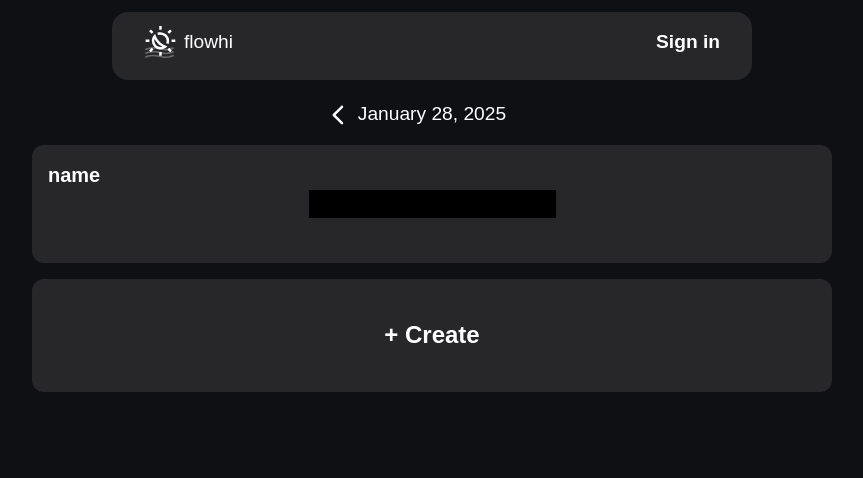
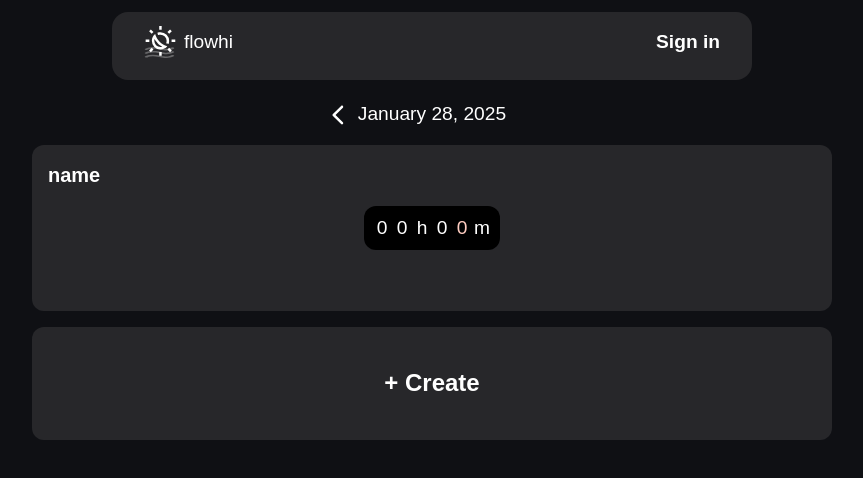
Before and after one commit to ClemPera/flowhi, a React (Vite) app in the folder frontend/: page / in a window 1280 px wide. Shown: the top 478 px of the page, without its empty margins (208-1071 px from the left). Built offline with nearby package versions, Linux system fonts and the light colour scheme; no server answers; a web font is replaced by a local one.

Commit message:
time blink+ input

```diff
--- a/frontend/package.json
+++ b/frontend/package.json
@@ -16,6 +16,7 @@
     "@mui/icons-material": "^6.3.1",
     "@mui/material": "^6.3.1",
     "@tailwindcss/vite": "^4.0.3",
+    "motion": "^12.4.7",
     "react": "^18.3.1",
     "react-dom": "^18.3.1",
     "sass": "^1.82.0",
--- a/frontend/src/components/Time.tsx
+++ b/frontend/src/components/Time.tsx
@@ -1,7 +1,9 @@
+import { color, motion } from "motion/react";
 import { useState } from "react";
 
 export default function Time() {
     let [number, setNumber] = useState('');
+    let [active, setActive] = useState(0);
 
     function modifNumber(inputText: string){
         let newInputText = inputText.replace(/[^0-9+-]+/g, '').replace(/([+-]){2,}/g, '$1')
@@ -9,9 +11,23 @@ export default function Time() {
         setNumber(newInputText);
     }
 
-    function submit(){
+    function Input({id}: {id: number}){
 
+        return(
+            <motion.input
+            initial={active==id && {color:"ff6900"} }
+            animate={active==id && {color: ["#ff6900", "#ffffff"] }}
+            transition={{ delay:0.6, duration:0.2, repeatDelay:0.6, repeat: Infinity, repeatType: "reverse" }}
+
+            value="0"
+            onChange={(e) => modifNumber(e.target.value)}
+            className="text-center w-5 outline-none border-none focus:ring-0 focus:outline-none"
+            />
+        )
     }
+
+
+    function submit(){ }
 
     return (
         <div className="grid grid-rows-3 bg-zinc-800 mx-1 md:mx-24 xl:mx-60 my-2 p-4 pb-4 rounded-xl">
@@ -24,10 +40,20 @@ export default function Time() {
             </div>
             <div className="place-content-center">
                 <div className='flex place-content-center '>
-                    <form className="flex flex-row" onSubmit={submit}>
-                        <input value={number} onChange={(e) => modifNumber(e.target.value)} className="bg-black"></input>
+                    <form className="flex flex-row bg-black rounded-xl p-2" onSubmit={submit}>
+                        {/* <input value={number} onChange={(e) => modifNumber(e.target.value)} className="bg-black w-10 rounded-xl"></input> */}
+
                         {/* Ajouter un + et un input à chaque fois que celui d'avant est écrit + faire pour que l'input s'adapte au texte*/}
+
+                        <Input id={3}/>
+                        <Input id={2}/>
+                        <p className="text-center w-5">h</p>
+                        <Input id={1}/>
+                        <Input id={0}/>
+                        <p className="text-center w-5">m</p>
+
                     </form>
+                        {/* <button onClick={() => setActive((a) => a + 1 )}>yo</button> */}
                 </div>
             </div>
         </div>
```
Also changed, not shown: 1 other file (tests, documents, lock files or other folders).
